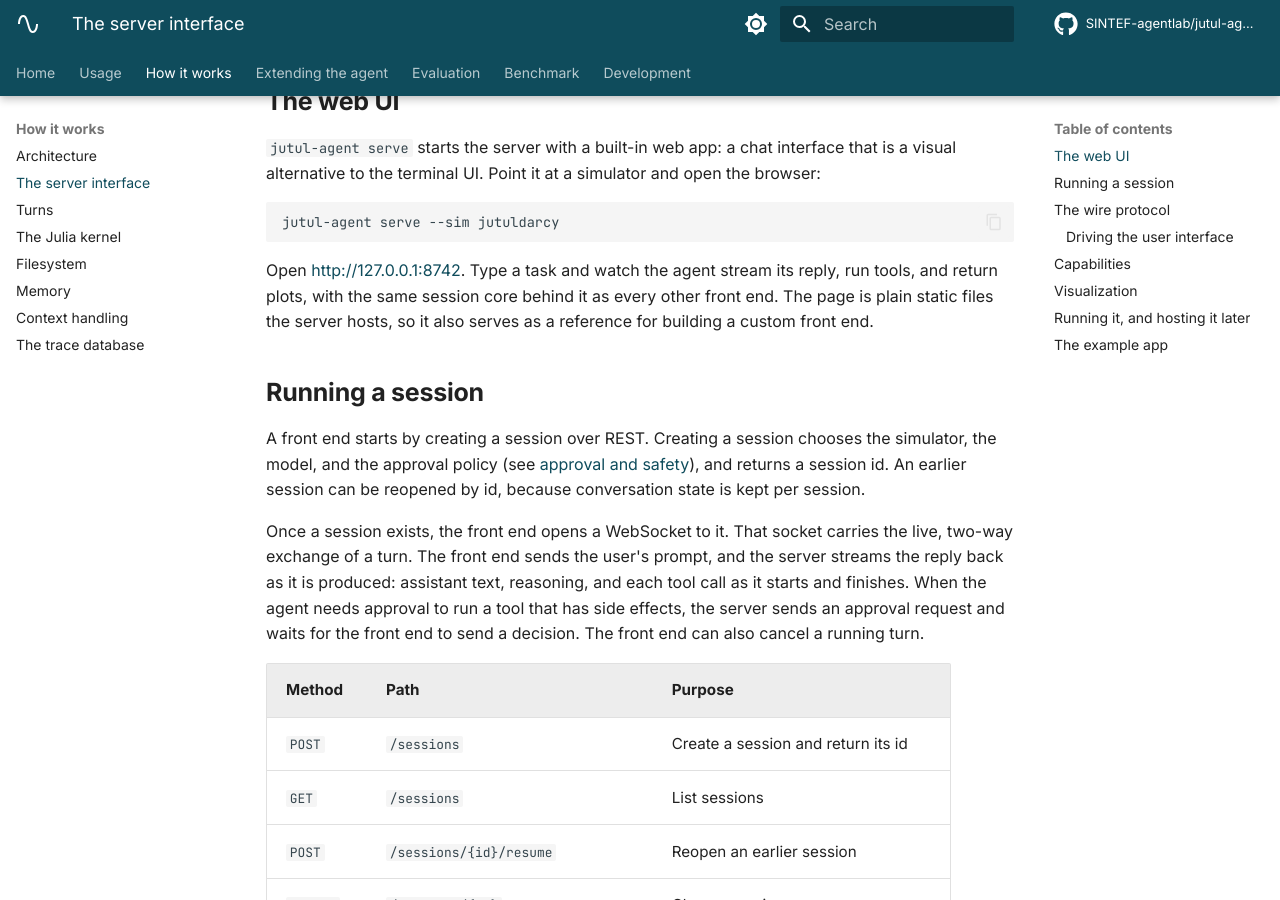
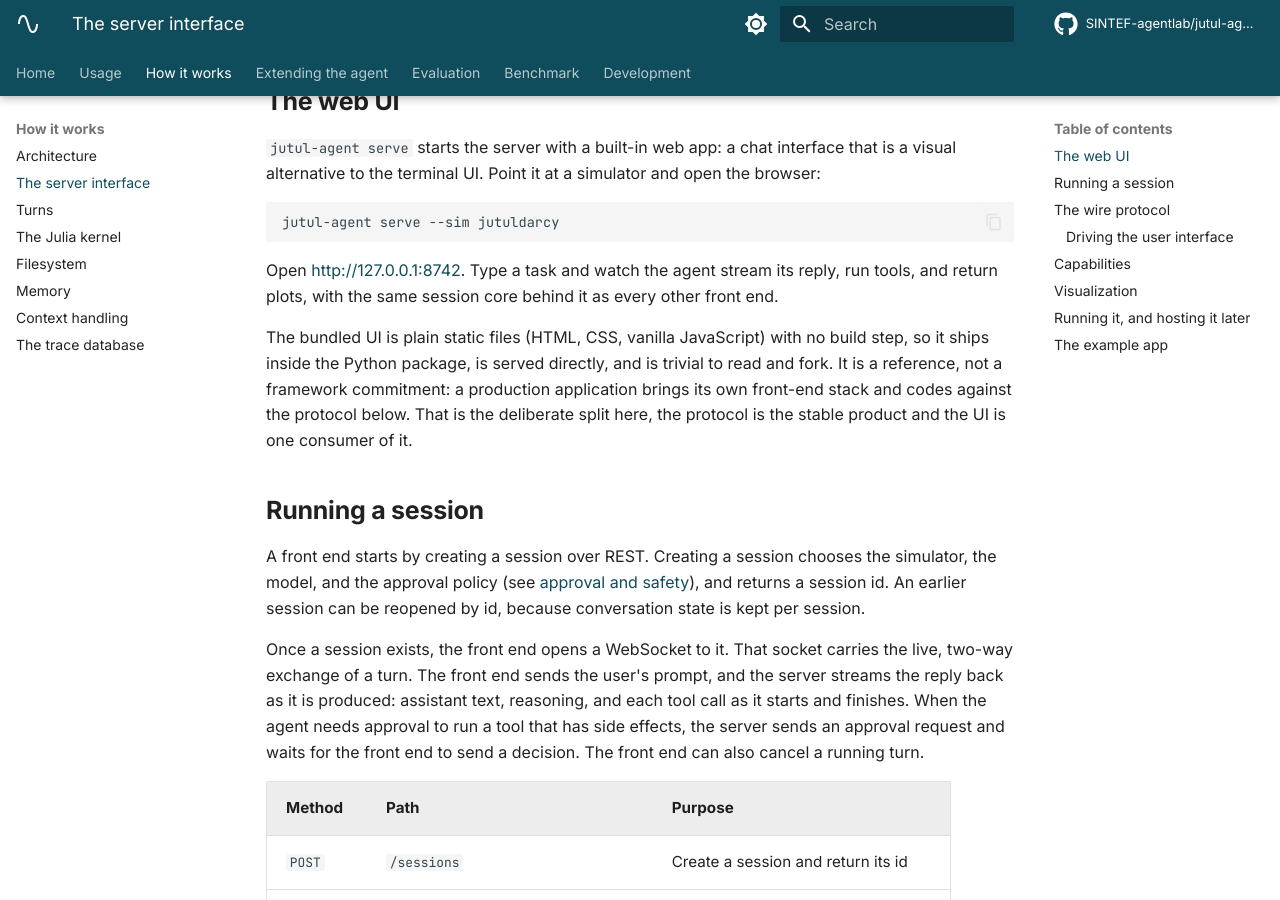
Before and after one commit to fredeco-gh/jutul-agent-geothermal, an MkDocs documentation site: the page built from docs/server-interface.md, in a window 1280 px wide and 900 px high, scrolled down 613 px. Built offline with MkDocs 1.6.1 and Material for MkDocs 9.7.7, drawn with Linux system fonts in a browser that asks for light colours; comment, search, counter and statistics services are not loaded.

Commit message:
docs: note the bundled UI is a no-build reference, the protocol is the product

```diff
--- a/docs/server-interface.md
+++ b/docs/server-interface.md
@@ -42,8 +42,14 @@ jutul-agent serve --sim jutuldarcy
 
 Open <http://127.0.0.1:8742>. Type a task and watch the agent stream its reply,
 run tools, and return plots, with the same session core behind it as every other
-front end. The page is plain static files the server hosts, so it also serves as
-a reference for building a custom front end.
+front end.
+
+The bundled UI is plain static files (HTML, CSS, vanilla JavaScript) with no build
+step, so it ships inside the Python package, is served directly, and is trivial to
+read and fork. It is a reference, not a framework commitment: a production
+application brings its own front-end stack and codes against the protocol below.
+That is the deliberate split here, the protocol is the stable product and the UI
+is one consumer of it.
 
 ## Running a session
 
```
